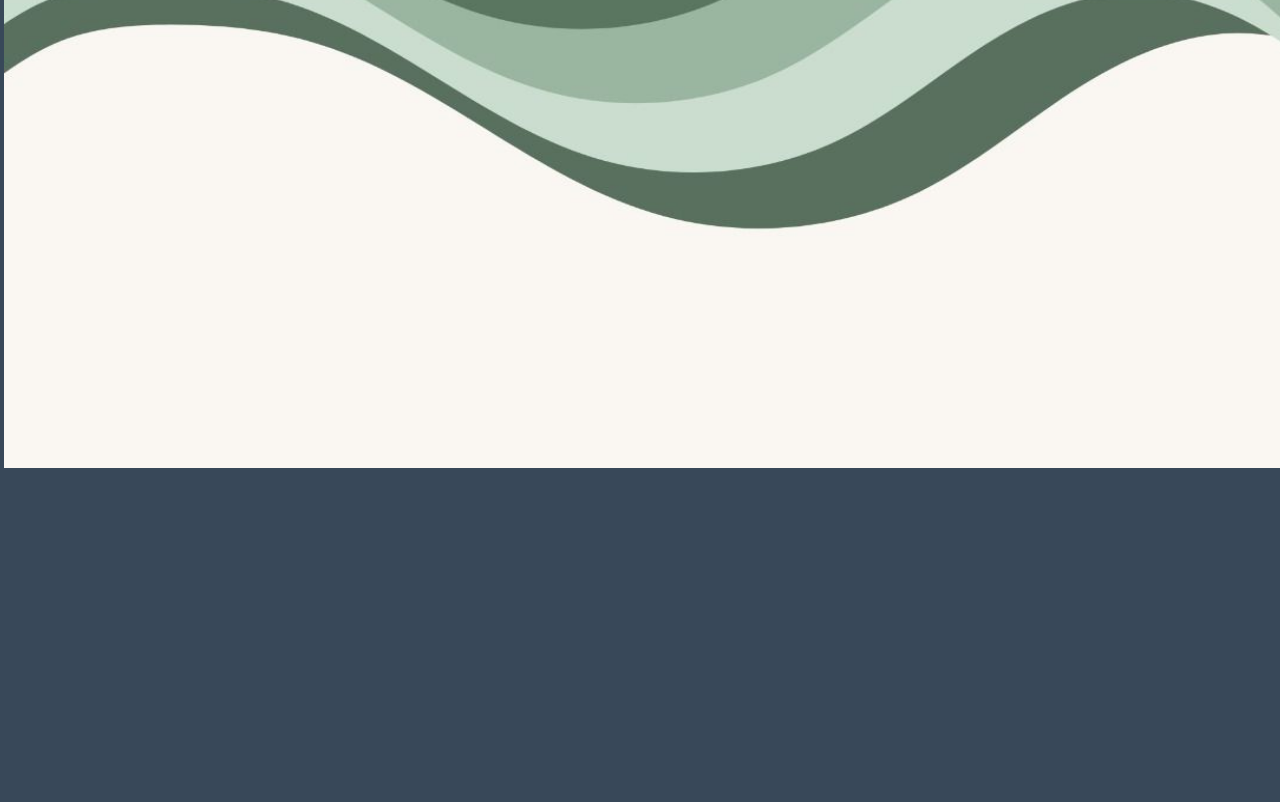
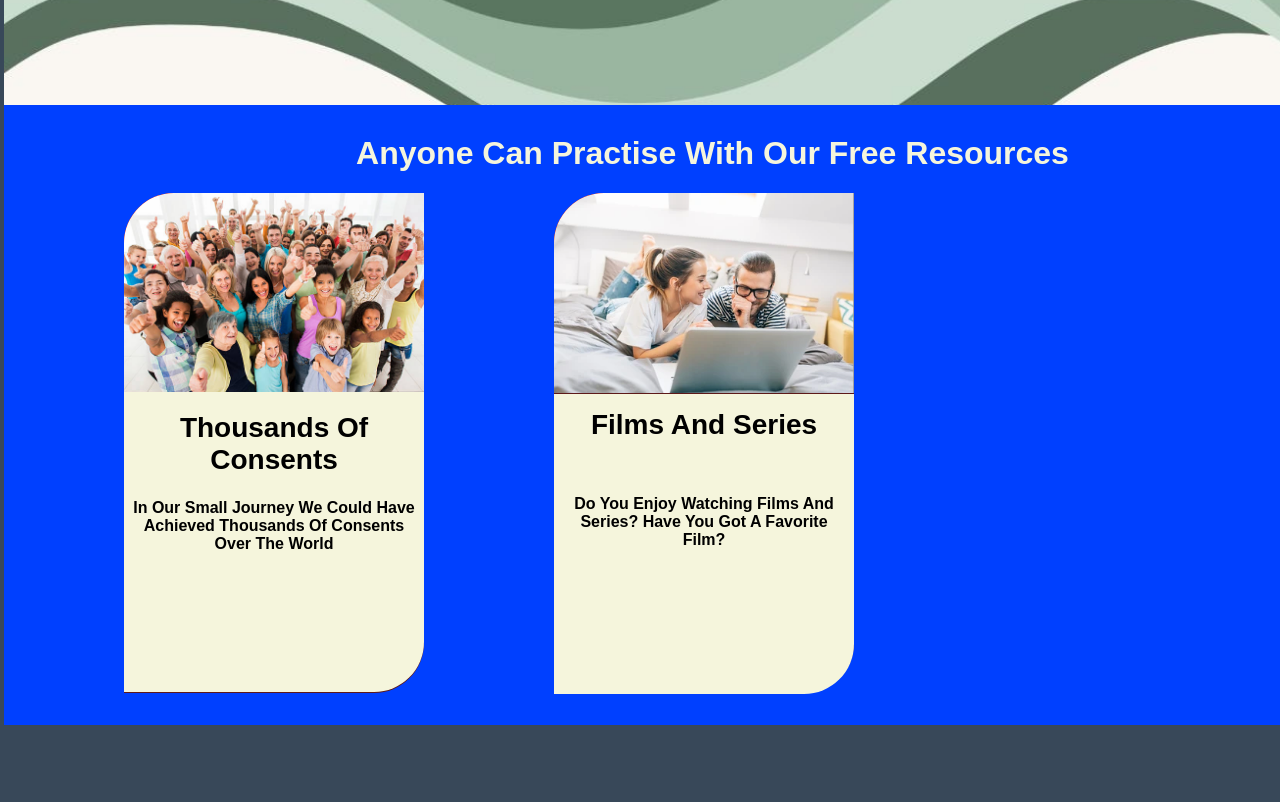
Before and after one commit to siniourz/English-website, a plain HTML site: page site.html in a window 1280 px wide. Shown: the part 3686-4488 px from the top of the page. Drawn offline with Linux system fonts and the light colour scheme.

Commit message:
adding the first and second vertical boxes

```diff
--- a/site.html
+++ b/site.html
@@ -132,7 +132,28 @@
                     <div class="fourth-box-right">
                         <img src="2-man.jpg" alt="men speaking" id="two-man">
                     </div>
+                </div>
+            </div>
+            <div class="fourth-part">
+                <h1 id="big-fourth">Anyone can practise with our free resources</h1>
+                <div class="vertical-box">
+                    <div class="vertical-image">
+                        <img src="credit.jpg" alt="establish-time" class="khode-vertical-image">
+                    </div>
+                    <div class="vertical-text">
+                        <h2 class="vertical-heading">thousands of consents</h2>
+                        <h4 class="vertical-info">in our small journey we could have achieved thousands of consents over the world</h4>
+                    </div>
+                </div>
+                <div class="second-vertical-box">
+                    <div class="second-vertical-image">
+                        <img src="Screenshot 2024-07-17 at 18.39.26.png" alt="watching-tv" class="khodesecond-vertical-image">
 
+                    </div>
+                    <div class="second-vertical-text">
+                        <h2 class="second-vertical-heading">Films and series</h2>
+                        <h4 class="second-vertical-info">Do you enjoy watching films and series? have you got a favorite film?</h4>
+                    </div>
                 </div>
             </div>
 
--- a/style.css
+++ b/style.css
@@ -764,3 +764,94 @@ top: -500px;
     transition: 0.5s;
     border: solid white 5px ;
 }
+.fourth-part{
+    width: 1417px;
+    height: 620px;
+    background-color: rgb(0, 64, 255);
+    position: relative;
+    bottom: 900px;
+}
+#big-fourth{
+    position: relative;
+    top: 30px;
+    font-family: Arial, Helvetica, sans-serif;
+   text-align: center;
+   color: beige;
+}
+.vertical-box, .second-vertical-box{
+    width: 300px;
+    height: 500px;
+    position: relative;
+    left: 120px;
+    top: 30px;
+    background-color: rgb(93, 25, 25);
+    border-top-left-radius: 50px;
+    border-bottom-right-radius: 50px;
+}
+.second-vertical-box{
+    position: relative;
+    top: -470px;
+    left: 500px;
+    margin-left: 50px;
+}
+.vertical-image, .second-vertical-image{
+    width: 100%;
+    height: 40%;
+    background-color: red;
+    border-top-left-radius: 50px;
+}
+.vertical-text,.second-vertical-text{
+    width: 100%;
+    height: 60%;
+    background-color: beige;
+    border-bottom-right-radius: 50px;
+    position: relative;
+    top: -25px;
+
+}
+.second-vertical-text{
+    position: relative;
+    top: -23px;
+
+
+}
+.khode-vertical-image, .khodesecond-vertical-image{
+    width: 100%;
+    height: 100%;
+    border-top-left-radius: 50px;
+}
+.vertical-heading, .second-vertical-heading{
+    font-size: 28px;
+    font-family: Arial, Helvetica, sans-serif;
+    text-align: center;
+    padding-top: 20px;
+
+
+
+}
+.second-vertical-heading{
+    position: relative;
+    top: -180px  ;
+}
+.vertical-info,.second-vertical-info{
+font-size: 16px;
+width: 100%;
+height: 100%;
+text-align: center;
+font-family: Arial, Helvetica, sans-serif;;
+
+}
+.second-vertical-info{
+    position: relative;
+    top: -150px;
+    width: 90%;
+    margin-left: 15px;
+
+
+
+}
+.khodesecond-vertical-image{
+    position: relative;
+    top: -419px;
+
+}
```
Also changed, not shown: Screenshot 2024-07-17 at 18.39.26.png (added), credit.jpg (added).
